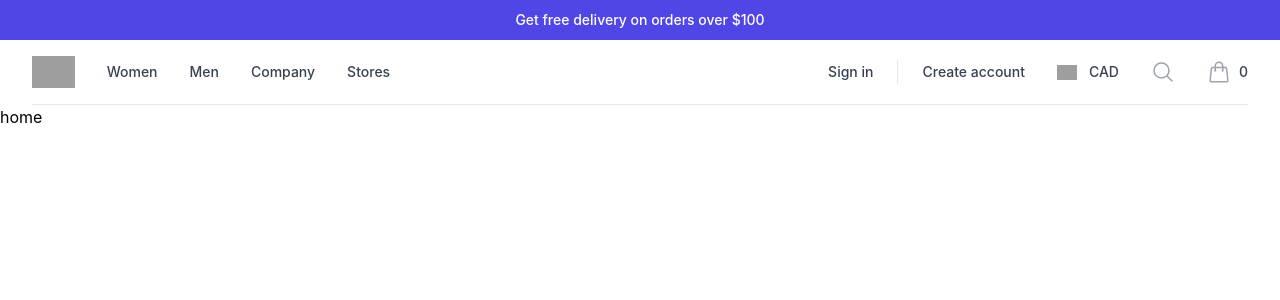
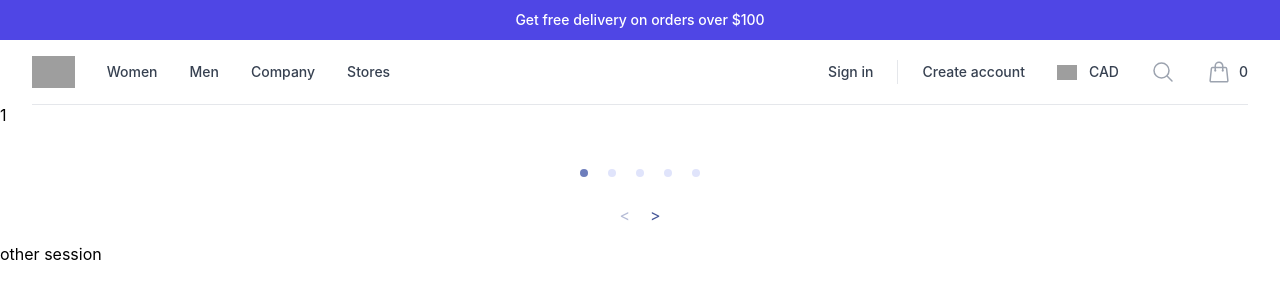
Before and after one commit to sameeraudesh995/trendythreadfrontend, a React (Create React App) app: page / in a window 1280 px wide. Shown: the top 300 px of the page. Built offline with nearby package versions, Linux system fonts and the light colour scheme; grey boxes are pictures that could not be loaded.

Commit message:
carousel added

```diff
--- a/package.json
+++ b/package.json
@@ -14,6 +14,7 @@
     "@testing-library/user-event": "^13.5.0",
     "heroicons": "^2.0.18",
     "react": "^18.2.0",
+    "react-alice-carousel": "^2.7.1",
     "react-dom": "^18.2.0",
     "react-scripts": "5.0.1",
     "web-vitals": "^2.1.4"
--- a/src/App.js
+++ b/src/App.jsx
@@ -1,13 +1,15 @@
 import logo from './logo.svg';
 import './App.css';
 import Navigation from './customer/components/Navigation/Navigation';
+import HomePage from './customer/pages/HomePage/HomePage';
 
 function App() {
   return (
     <div className="">
       <Navigation/>
    <div>
-    home
+   <HomePage/>
+
    </div>
     </div>
   );
--- /dev/null
+++ b/src/customer/components/HomeCarousel/MainCarousel.jsx
@@ -0,0 +1,21 @@
+import React from 'react';
+import AliceCarousel from 'react-alice-carousel';
+import 'react-alice-carousel/lib/alice-carousel.css';
+
+
+const items = [
+    <div className="item" data-value="1">1</div>,
+    <div className="item" data-value="2">2</div>,
+    <div className="item" data-value="3">3</div>,
+    <div className="item" data-value="4">4</div>,
+    <div className="item" data-value="5">5</div>,
+];
+
+const MainCarousel = () => (
+    <AliceCarousel
+        mouseTracking
+        items={items}
+        controlsStrategy="alternate"
+    />
+);
+export default MainCarousel;
--- /dev/null
+++ b/src/customer/pages/HomePage/HomePage.jsx
@@ -0,0 +1,14 @@
+import React from 'react'
+import MainCarousel from '../../components/HomeCarousel/MainCarousel'
+
+ const HomePage = () => {
+  return (
+    <div>
+        <MainCarousel/>
+        <div>
+            other session
+        </div>
+    </div>
+  )
+}
+export default HomePage
```
Also changed, not shown: src/customer/components/Navigation/Navigation.jsx (renamed from src/customer/components/Navigation/Navigation.js), 1 other file (tests, documents, lock files or other folders).
